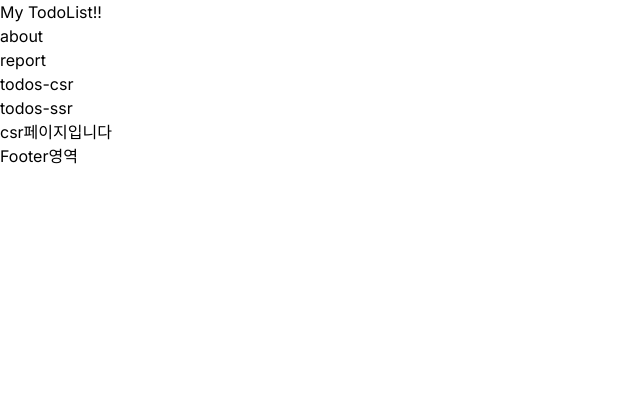
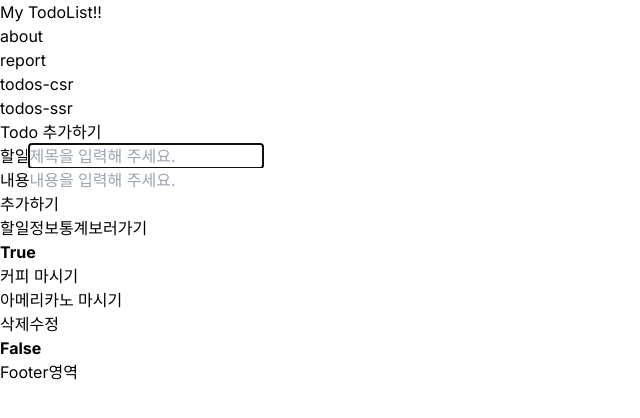
Before and after one commit to seokachu/TodoList-NEXT-Ver, a Next.js app: page /csr in a window 1280 px wide. Shown: the top 418 px of the page, without its empty margins (0-640 px from the left). Built offline with nearby package versions, Linux system fonts and the light colour scheme; data requests are answered from the project's data file.

Commit message:
Feat: ssr 완료

```diff
--- a/db.json
+++ b/db.json
@@ -9,7 +9,8 @@
       "id": "1",
       "title": "커피 마시기",
       "contents": "아메리카노 마시기",
-      "isDone": false
+      "isDone": false,
+      "createdAt": "2024-01-01"
     }
   ]
 }
--- a/src/api/company/route.ts
+++ b/src/api/company/route.ts
@@ -8,8 +8,6 @@ export async function GET(request: Request) {
     });
   }
 
-  console.log(companyInfo);
-
   return Response.json({
     companyInfo,
   });
--- a/src/app/(nav)/about/page.tsx
+++ b/src/app/(nav)/about/page.tsx
@@ -1,15 +1,15 @@
 import React from 'react';
 
 const about = async () => {
-  const response = await fetch(`http://localhost:4000/companyInfo`);
-  const data = await response.json();
+  const response = await fetch('http://localhost:4000/companyInfo');
+  const companyInfo = await response.json();
 
   return (
     <div>
       <h1>CompanyInfo</h1>
       <div>
-        <p>{data.name}</p>
-        <p>{data.desctiption}</p>
+        <p>{companyInfo.name}</p>
+        <p>{companyInfo.desctiption}</p>
       </div>
     </div>
   );
--- a/src/app/(nav)/csr/page.tsx
+++ b/src/app/(nav)/csr/page.tsx
@@ -1,7 +1,239 @@
-import React from 'react';
+'use client';
 
-const csr = () => {
-  return <div>csr페이지입니다</div>;
+import InputForm from '@/hooks/inputForm';
+import { Todo } from '@/types/todo';
+import { useMutation, useQuery, useQueryClient } from '@tanstack/react-query';
+import { useRouter } from 'next/navigation';
+import React, { FormEvent } from 'react';
+
+const TodoCsrPage = () => {
+  const queryClient = useQueryClient();
+  const route = useRouter();
+
+  const { formState, onChangeHandler, resetForm } = InputForm({
+    id: '',
+    title: '',
+    contents: '',
+    isDone: false,
+    createdAt: new Date(),
+  });
+
+  const { title, contents } = formState;
+
+  //react-query 데이터 불러오기
+  const {
+    data: todos,
+    isLoading,
+    isError,
+  } = useQuery({
+    queryKey: ['todos'],
+    queryFn: async () => {
+      const response = await fetch(`http://localhost:4000/todos`);
+      const todos = await response.json();
+      return todos;
+    },
+  });
+
+  //추가하기
+  const addTodoMutation = useMutation({
+    mutationFn: async (newTodo: Todo) => {
+      const response = await fetch(`http://localhost:4000/todos`, {
+        method: 'PATCH',
+        headers: {
+          'Content-Type': 'application/json',
+        },
+        body: JSON.stringify(newTodo),
+      });
+      const todo = await response.json();
+      return todo;
+    },
+  });
+
+  //삭제하기
+  const deleteTodoMutation = useMutation({
+    mutationFn: async (id: string) => {
+      await fetch(`http://localhost:4000/todos?id=${id}`, {
+        method: 'DELETE',
+      });
+    },
+    onSuccess: () => {
+      queryClient.invalidateQueries({
+        queryKey: [`http://localhost:4000/todos`],
+      });
+    },
+  });
+
+  //수정하기
+  const patchTodoMutation = useMutation({
+    mutationFn: async ({ id, isDone }: Todo) => {
+      const response = await fetch(`http://localhost:4000/todos?id=${id}`, {
+        method: 'PATCH',
+        headers: {
+          'Content-Type': 'application/json',
+        },
+        body: JSON.stringify({ isDone: !isDone }),
+      });
+
+      const todo = await response.json();
+      return todo;
+    },
+    onSuccess: () => {
+      queryClient.invalidateQueries({
+        queryKey: [`http://localhost:4000/todos`],
+      });
+    },
+  });
+
+  if (isLoading) {
+    return <div>로딩중입니다!</div>;
+  }
+
+  if (isError) {
+    return <div>에러입니다!</div>;
+  }
+
+  //벨리데이션
+  const validation = () => {
+    if (!title.trim()) {
+      alert('제목을 입력해 주세요.');
+      return;
+    }
+    if (!contents.trim()) {
+      alert('내용을 입력해 주세요.');
+      return;
+    }
+    return false;
+  };
+
+  //게시글 작성 form
+  const onSubmitHandler = (e: FormEvent<HTMLFormElement>) => {
+    e.preventDefault();
+    if (validation()) {
+      addTodoMutation.mutate(
+        {
+          id: crypto.randomUUID(),
+          title,
+          contents,
+          createdAt: new Date(),
+          isDone: false,
+        },
+        {
+          onSuccess: () => {
+            resetForm();
+            queryClient.invalidateQueries({
+              queryKey: ['todos'],
+            });
+          },
+        }
+      );
+    }
+  };
+
+  const goToStatisticsButton = () => {
+    route.push('/report');
+  };
+  return (
+    <>
+      <section>
+        <h2>Todo 추가하기</h2>
+        <form onSubmit={onSubmitHandler}>
+          <p>
+            <label htmlFor="title">할일</label>
+            <input
+              type="text"
+              name="title"
+              id="title"
+              value={title}
+              onChange={onChangeHandler}
+              placeholder="제목을 입력해 주세요."
+              autoFocus
+            />
+          </p>
+          <p>
+            <label htmlFor="contents">내용</label>
+            <input
+              type="text"
+              name="contents"
+              id="contents"
+              value={contents}
+              onChange={onChangeHandler}
+              placeholder="내용을 입력해 주세요."
+            />
+          </p>
+          <button>추가하기</button>
+        </form>
+        <button onClick={goToStatisticsButton}>할일정보통계보러가기</button>
+      </section>
+
+      <section>
+        <h1>
+          <b>True</b>
+        </h1>
+        {todos
+          .filter((todo: Todo) => !todo.isDone)
+          .map((data: Todo) => (
+            <div key={data.id}>
+              <p>{data.title}</p>
+              <p>{data.contents}</p>
+              <button
+                onClick={() => {
+                  deleteTodoMutation.mutate(data.id);
+                }}
+              >
+                삭제
+              </button>
+              <button
+                onClick={() => {
+                  patchTodoMutation.mutate({
+                    id: data.id,
+                    isDone: true,
+                    title,
+                    contents,
+                    createdAt: new Date(),
+                  });
+                }}
+              >
+                수정
+              </button>
+            </div>
+          ))}
+      </section>
+
+      <section>
+        <h1>
+          <b>False</b>
+        </h1>
+        {todos
+          .filter((todo: Todo) => todo.isDone)
+          .map((data: Todo) => (
+            <div key={data.id}>
+              <p>{data.title}</p>
+              <p>{data.contents}</p>
+              <button
+                onClick={() => {
+                  deleteTodoMutation.mutate(data.id);
+                }}
+              >
+                delete
+              </button>
+              <button
+                onClick={() => {
+                  patchTodoMutation.mutate({
+                    id: data.id,
+                    isDone: false,
+                    title,
+                    contents,
+                    createdAt: new Date(),
+                  });
+                }}
+              >
+                변화
+              </button>
+            </div>
+          ))}
+      </section>
+    </>
+  );
 };
 
-export default csr;
+export default TodoCsrPage;
--- a/src/app/(nav)/report/page.tsx
+++ b/src/app/(nav)/report/page.tsx
@@ -8,13 +8,17 @@ const report = async () => {
   });
 
   const data = await response.json();
+  console.log(data);
 
   return (
     <div>
       <p>
         현재까지 <span>{data.length}</span>개의 투두리스트가 등록되었습니다.
       </p>
-      <p>현재까지 4개의 완료 리스트, 6개의 할일 리스트가 존재합니다.</p>
+      <p>
+        현재까지 <span>4</span>개의 완료 리스트, <span>6</span>개의 할일
+        리스트가 존재합니다.
+      </p>
     </div>
   );
 };
--- a/src/app/(nav)/ssr/page.tsx
+++ b/src/app/(nav)/ssr/page.tsx
@@ -1,7 +1,22 @@
 import React from 'react';
+import { Todo } from '@/types/todo';
 
-const ssr = () => {
-  return <div>ssr페이지입니다.</div>;
+const ssr = async () => {
+  const response = await fetch(`http://localhost:4000/todos`, {
+    cache: 'no-cache',
+  });
+  const todos = await response.json();
+
+  return (
+    <>
+      {todos.map((item: Todo) => (
+        <div key={item.id}>
+          <h1>{item.title}</h1>
+          <p>{item.contents}</p>
+        </div>
+      ))}
+    </>
+  );
 };
 
 export default ssr;
--- /dev/null
+++ b/src/hooks/inputForm.ts
@@ -0,0 +1,20 @@
+'use client';
+
+import { Todo } from '@/types/todo';
+import { ChangeEvent, useState } from 'react';
+
+const InputForm = (initialState: Todo) => {
+  const [formState, setFormState] = useState<Todo>(initialState);
+  const onChangeHandler = (e: ChangeEvent<HTMLInputElement>) => {
+    const { name, value } = e.target;
+    setFormState((prev) => ({ ...prev, [name]: value }));
+  };
+
+  const resetForm = () => {
+    setFormState(initialState);
+  };
+
+  return { formState, onChangeHandler, resetForm };
+};
+
+export default InputForm;
--- a/src/types/todo.ts
+++ b/src/types/todo.ts
@@ -1,8 +1,9 @@
 export type Todo = {
   id: string;
   title: string;
-  content: string;
+  contents: string;
   isDone: boolean;
+  createdAt: Date;
 };
 
 export type CompanyInfo = {
```
Also changed, not shown: src/api/todos/route.ts (+42 -7 lines).
